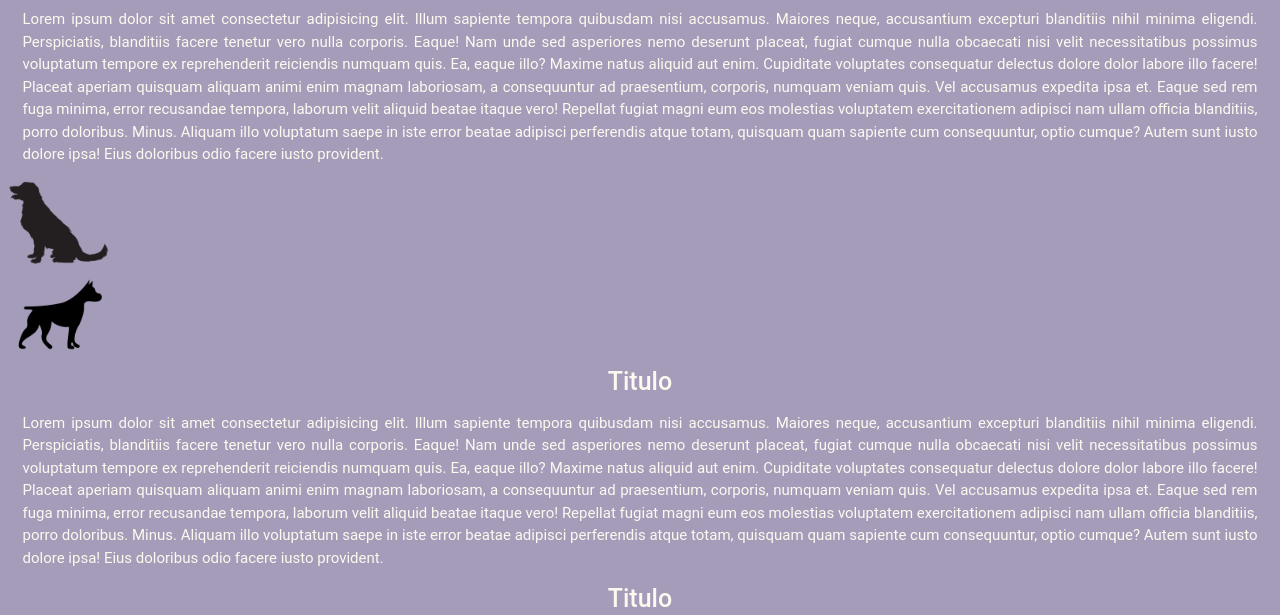
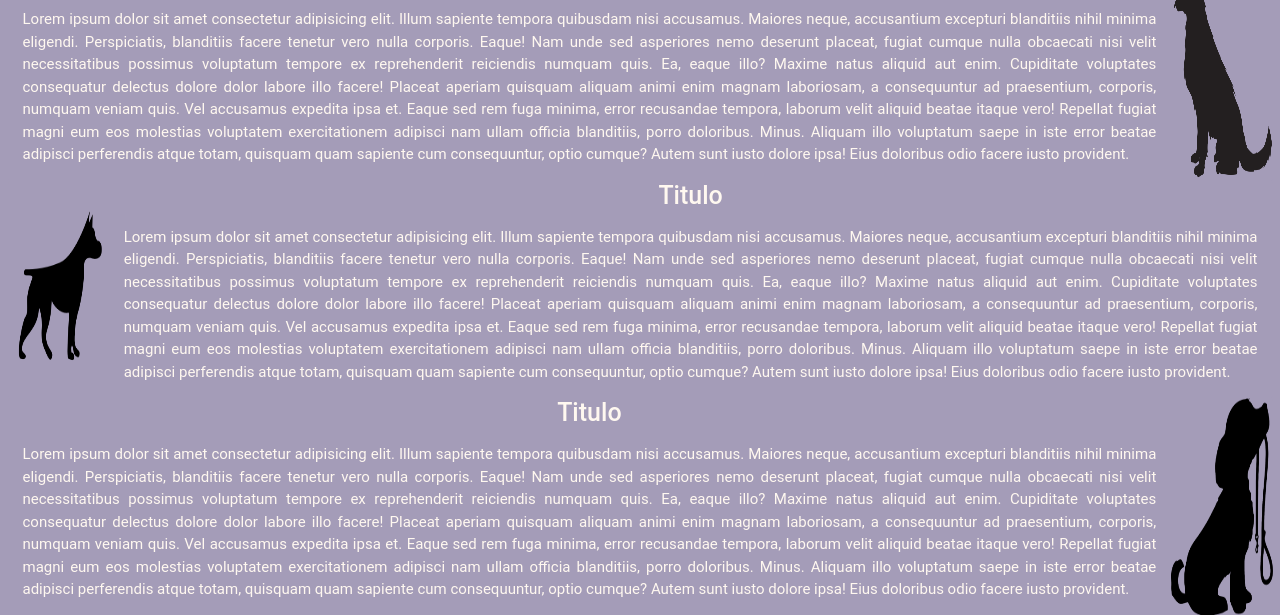
Before and after one commit to mauroorepe/VilkasAdiestramiento, a plain HTML site: page index.html in a window 1280 px wide. Shown: the part 240-855 px from the top of the page. Drawn offline with Linux system fonts and the light colour scheme.

Commit message:
arreglos en main

```diff
--- a/css/styles.css
+++ b/css/styles.css
@@ -88,8 +88,11 @@ nav{
 }
 
 .card{
+    display: flex;
+    flex-direction: row;
     background-color: #a49cb8;
     border: none;
+    margin-top: 3S%;
 }
 
 .fotosCard{
```
Also changed, not shown: index.html (+0 -1 lines).
